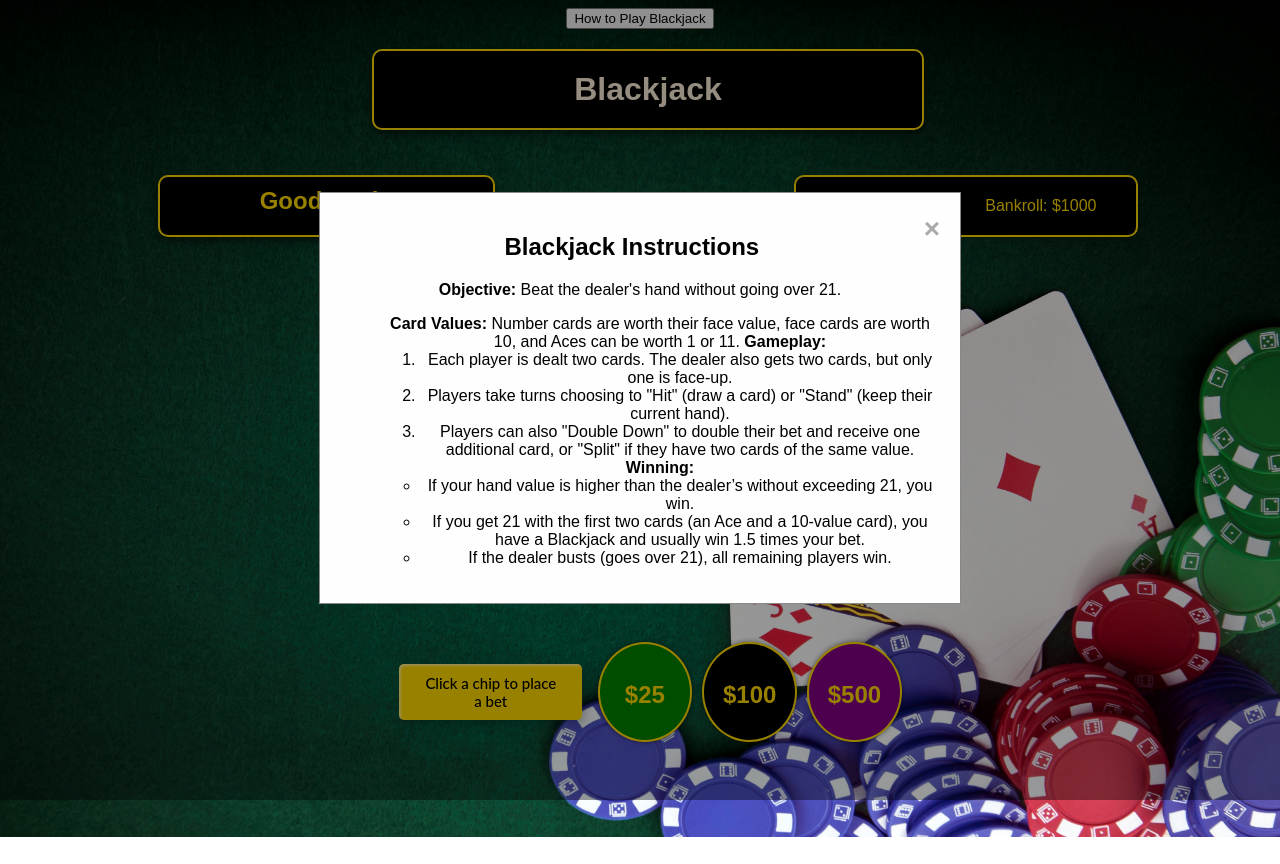
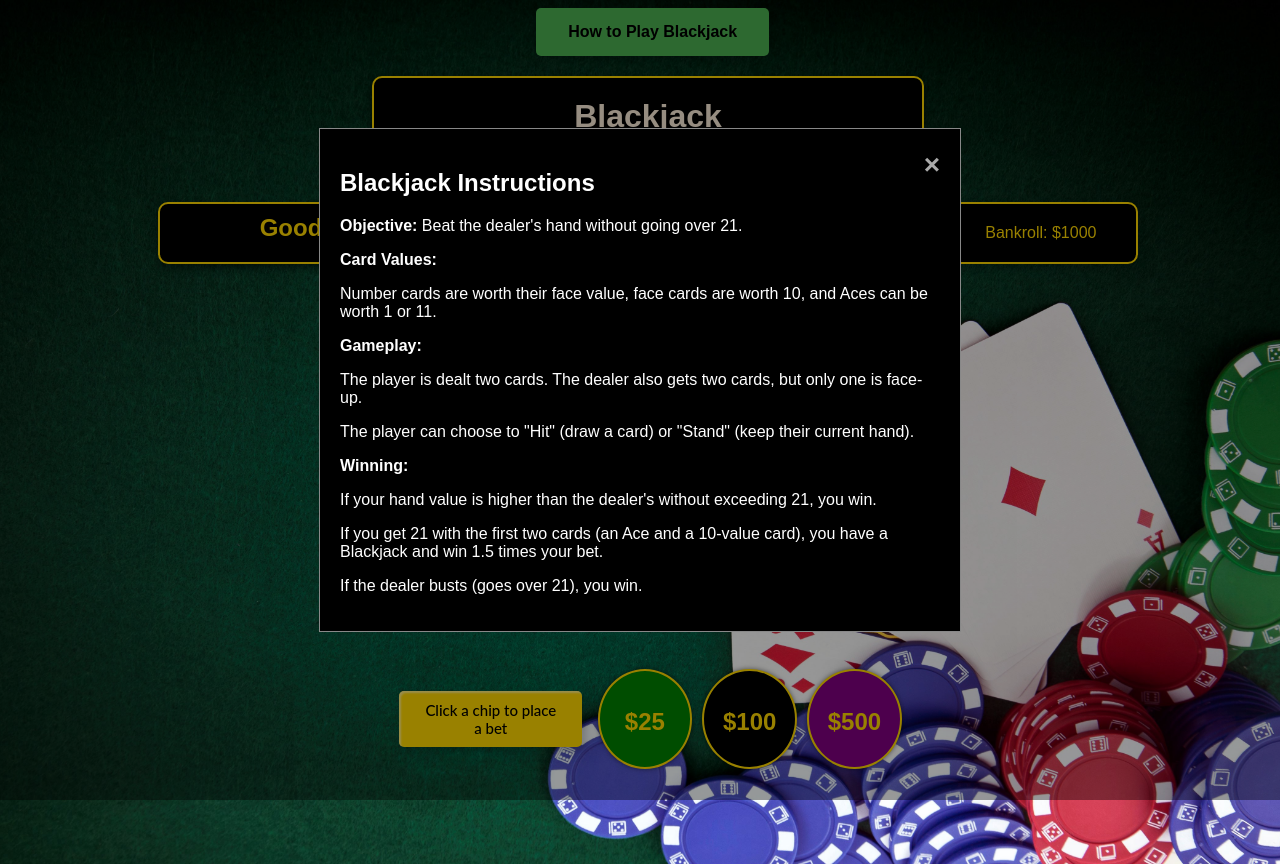
Before and after one commit to juddin1995/blackjack, a plain HTML site: page index.html in a window 1280 px wide. Both pictures are taken after a click on the button "How to Play Blackjack". Before the commit the page ends 837 px from the top, so only its background shows below. Drawn offline with Linux system fonts and the light colour scheme.

Commit message:
Fix modal with game instructions

```diff
--- a/css/main.css
+++ b/css/main.css
@@ -132,12 +132,11 @@ h3 {
   color: black;
   border-radius: 5px;
   padding: 10px 25px;
-  font-family: 'Lato', sans-serif;
+  font-family: "Lato", sans-serif;
   font-weight: 500;
   background: gold;
-  box-shadow: inset 2px 2px 2px 0px rgba(255,255,255,.5),
-   7px 7px 20px 0px rgba(0,0,0,.1),
-   4px 4px 5px 0px rgba(0,0,0,.1);
+  box-shadow: inset 2px 2px 2px 0px rgba(255, 255, 255, 0.5),
+    7px 7px 20px 0px rgba(0, 0, 0, 0.1), 4px 4px 5px 0px rgba(0, 0, 0, 0.1);
   font-size: 15px;
   width: fit-content;
   margin: 5%;
@@ -309,7 +308,33 @@ h3 {
   display: none;
 }
 
-/* Modal styles */
+#openModal {
+  background-color: #4caf50;
+  border: none;
+  color: black;
+  padding: 15px 32px;
+  margin-left: 2%;
+  text-align: center;
+  text-decoration: none;
+  display: inline-block;
+  font-size: 16px;
+  font-family: "Arial", sans-serif;
+  border-radius: 5px;
+  box-shadow: 0 4px 8px rgba(0, 0, 0, 0.2);
+  cursor: pointer;
+  transition: background-color 0.3s, box-shadow 0.3s;
+}
+
+#openModal:hover {
+  background-color: #45a049;
+  box-shadow: 0 6px 12px rgba(0, 0, 0, 0.3);
+}
+
+#openModal:active {
+  background-color: #388e3c;
+  box-shadow: 0 2px 4px rgba(0, 0, 0, 0.2);
+}
+
 .modal {
   display: none;
   position: fixed;
@@ -319,16 +344,18 @@ h3 {
   width: 100%;
   height: 100%;
   overflow: auto;
-  background-color: rgb(0,0,0);
-  background-color: rgba(0,0,0,0.4);
+  background-color: rgb(0, 0, 0);
+  background-color: rgba(0, 0, 0, 0.4);
 }
 
 .modal-content {
-  background-color: #fefefe;
-  margin: 15% auto;
+  background-color: black;
+  color: white;
+  text-align: left;
+  margin: 10% auto;
   padding: 20px;
   border: 1px solid #888;
-  width: 80%;
+  width: 90%;
   max-width: 600px;
 }
 
@@ -341,7 +368,7 @@ h3 {
 
 .close-button:hover,
 .close-button:focus {
-  color: black;
+  color: red;
   text-decoration: none;
   cursor: pointer;
 }
--- a/index.html
+++ b/index.html
@@ -13,10 +13,7 @@
     <script defer src="js/main.js"></script>
   </head>
   <body>
-    <!-- Trigger Button -->
-    <button id="openModal">How to Play Blackjack</button>
-
-    <!-- Modal Structure -->
+    <button id="openModal"><strong>How to Play Blackjack</strong></button>
     <div id="instructionsModal" class="modal">
       <div class="modal-content">
         <span class="close-button">&times;</span>
@@ -25,45 +22,32 @@
           <strong>Objective:</strong> Beat the dealer's hand without going over
           21.
         </p>
-        <ul>
-          <strong>Card Values:</strong>
+        <strong>Card Values:</strong>
+        <p>
           Number cards are worth their face value, face cards are worth 10, and
           Aces can be worth 1 or 11.
-          <strong>Gameplay:</strong>
-          <ol>
-            <li>
-              Each player is dealt two cards. The dealer also gets two cards,
-              but only one is face-up.
-            </li>
-            <li>
-              Players take turns choosing to "Hit" (draw a card) or "Stand"
-              (keep their current hand).
-            </li>
-            <li>
-              Players can also "Double Down" to double their bet and receive one
-              additional card, or "Split" if they have two cards of the same
-              value.
-            </li>
-          </ol>
-
-          <strong>Winning:</strong>
-          <ul>
-            <li>
-              If your hand value is higher than the dealer’s without exceeding
-              21, you win.
-            </li>
-            <li>
-              If you get 21 with the first two cards (an Ace and a 10-value
-              card), you have a Blackjack and usually win 1.5 times your bet.
-            </li>
-            <li>
-              If the dealer busts (goes over 21), all remaining players win.
-            </li>
-          </ul>
-        </ul>
+        </p>
+        <p><strong>Gameplay:</strong></p>
+        <p>
+          The player is dealt two cards. The dealer also gets two cards, but
+          only one is face-up.
+        </p>
+        <p>
+          The player can choose to "Hit" (draw a card) or "Stand" (keep their
+          current hand).
+        </p>
+        <strong>Winning:</strong>
+        <p>
+          If your hand value is higher than the dealer's without exceeding 21,
+          you win.
+        </p>
+        <p>
+          If you get 21 with the first two cards (an Ace and a 10-value card),
+          you have a Blackjack and win 1.5 times your bet.
+        </p>
+        <p>If the dealer busts (goes over 21), you win.</p>
       </div>
     </div>
-
     <div class="main-container">
       <div>
         <h1 id="game-name">Blackjack</h1>
@@ -95,14 +79,12 @@
                 <div class="button-bottom"></div>
                 <div class="button-base"></div>
               </button>
-
               <button type="button" id="stand-btn" class="button">
                 <div class="button-top">Stand</div>
                 <div class="button-bottom"></div>
                 <div class="button-base"></div>
               </button>
             </section>
-
             <div class="bet-controls-container" id="bet-controls">
               <div class="bet-amt-container">
                 <h5 id="bet-amt">Click a chip to place a bet</h5>
```
Also changed, not shown: js/main.js (+0 -7 lines).
